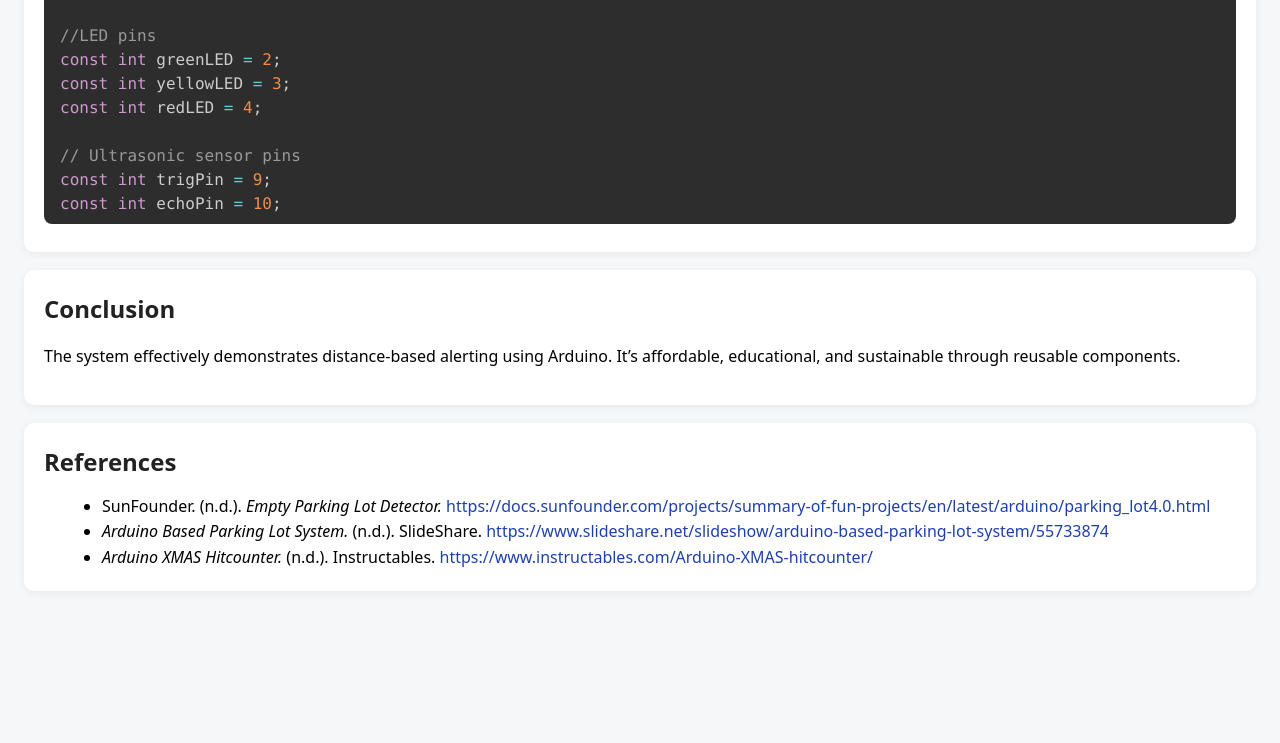
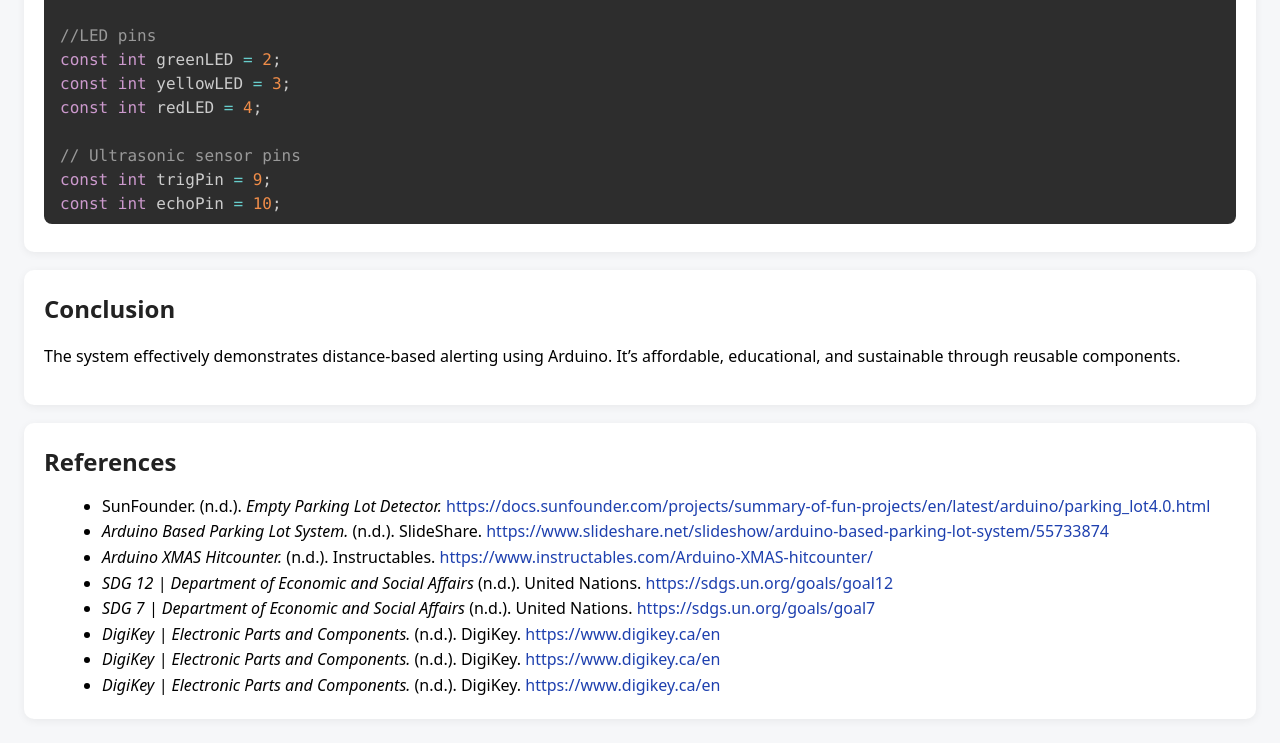
Before and after one commit to ALXZRBLX/Parking-Lot, a plain HTML site: page index.html in a window 1280 px wide. Shown: the part 6335-7078 px from the top of the page. Before the commit the page ends 6950 px from the top, so only its background shows below. Drawn offline with nearby package versions, Linux system fonts and the light colour scheme.

Commit message:
Add multiple links to DigiKey and SDG resources

```diff
--- a/index.html
+++ b/index.html
@@ -559,7 +559,79 @@ void loop() {
             <a href="https://www.instructables.com/Arduino-XMAS-hitcounter/" target="_blank">
                 https://www.instructables.com/Arduino-XMAS-hitcounter/
             </a>
+
+
         </li>
+
+      <li>
+
+      <em>SDG 12 | Department of Economic and Social Affairs</em> (n.d.).
+
+      United Nations.
+
+      <a href="https://sdgs.un.org/goals/goal12"_blank">
+
+        https://sdgs.un.org/goals/goal12
+
+      </a>
+
+    </li>
+
+    <li>
+
+      <em>SDG 7 | Department of Economic and Social Affairs</em> (n.d.).
+
+      United Nations.
+
+      <a href="https://sdgs.un.org/goals/goal7"_blank">
+
+        https://sdgs.un.org/goals/goal7
+
+      </a>
+
+    </li>
+
+   <li>
+
+      <em>DigiKey | Electronic Parts and Components.</em> (n.d.).
+
+      DigiKey.
+
+      <a href="https://www.digikey.ca/en"_blank">
+
+        https://www.digikey.ca/en
+
+      </a>
+
+    </li>
+
+   <li>
+
+      <em>DigiKey | Electronic Parts and Components.</em> (n.d.).
+
+      DigiKey.
+
+      <a href="https://www.digikey.ca/en"_blank">
+
+        https://www.digikey.ca/en
+
+      </a>
+
+    </li>
+
+   <li>
+
+      <em>DigiKey | Electronic Parts and Components.</em> (n.d.).
+
+      DigiKey.
+
+      <a href="https://www.digikey.ca/en"_blank">
+
+        https://www.digikey.ca/en
+
+      </a>
+
+    </li>
     </ul>
 </section>
 
```
